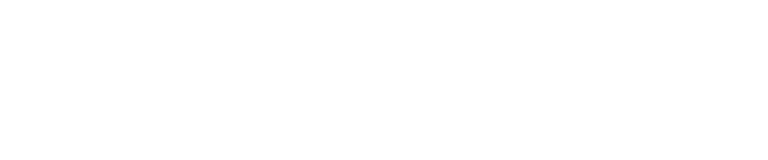
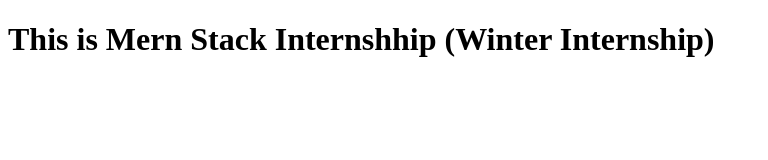
Before and after one commit to vijaykrishna1908/Mern-stack, a plain HTML site: page index.html in a window 1280 px wide. Shown: the whole page, without its empty margins (0-768 px from the left). Drawn offline with Linux system fonts and the light colour scheme.

```diff
--- a/index.html
+++ b/index.html
@@ -6,6 +6,6 @@
     <title>Mern Stack Intern</title>
 </head>
 <body>
-
+    <h1>This is Mern Stack Internshhip (Winter Internship)</h1>
 </body>
 </html>
```
